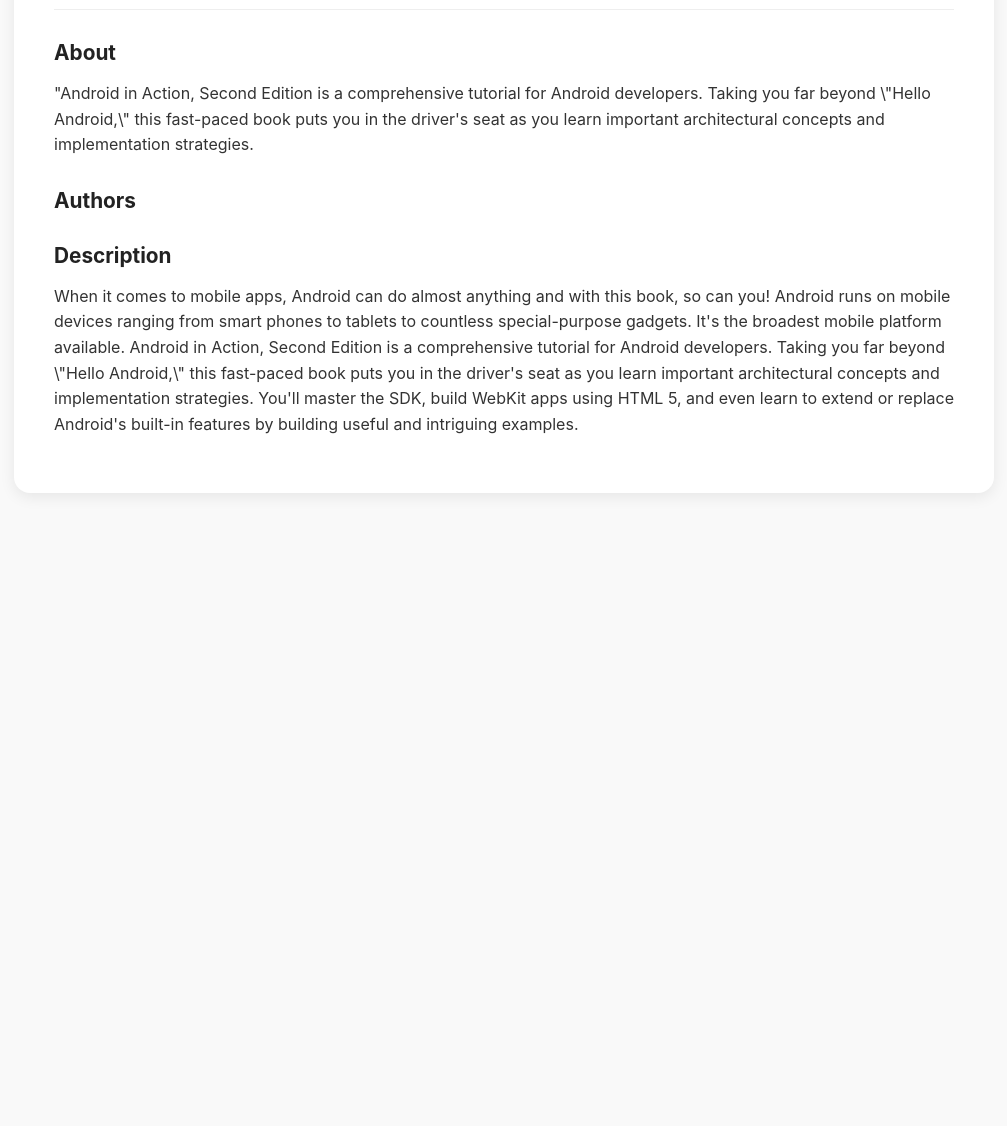
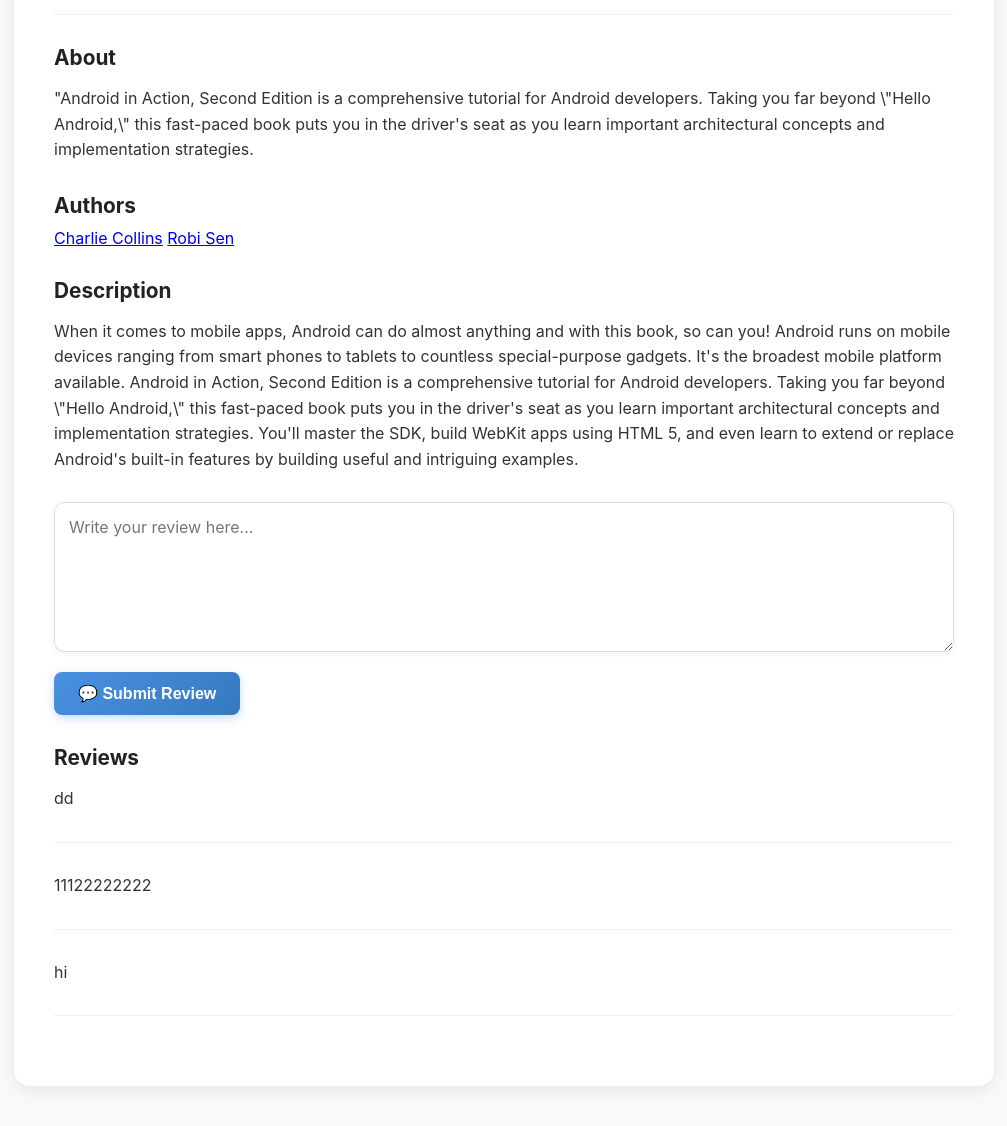
Before and after one commit to Chamindu77/Django, a Django app: page /book/2 in a window 1280 px wide. Shown: the part 296-1422 px from the top of the page, without its empty margins (136-1143 px from the left). Before the commit the page ends 790 px from the top, so only its background shows below. Run offline with Django 5.2, Linux system fonts and the light colour scheme; data comes from the database, SQL or seed files in the repository; both versions use the stored data as it was after the commit; parts of the project's set-up code (start-up, migrations or seed data) failed here and were passed over.

Commit message:
Implement book and review models with authors, update admin registration, and create templates for book listing and details

```diff
--- a/bookstore-project/books/admin.py
+++ b/bookstore-project/books/admin.py
@@ -1,5 +1,6 @@
 from django.contrib import admin
-from books.models import Book
+from books.models import Book, Author
 # Register your models here.
 
 admin.site.register(Book)
+admin.site.register(Author)
--- a/bookstore-project/books/models.py
+++ b/bookstore-project/books/models.py
@@ -1,6 +1,14 @@
 from django.db import models
 
 # Create your models here.
+
+class Author(models.Model):
+    name = models.CharField(max_length=256)
+    created_at = models.DateTimeField(auto_now_add=True)
+
+    def __str__(self):
+        return self.name
+
 
 class Book(models.Model):
     title = models.CharField(max_length=256)
@@ -8,8 +16,20 @@
     thumbnailUrl = models.CharField(max_length=512, null=True)
     shortDescription = models.CharField(max_length=256, null=True)
     longDescription = models.TextField(null=True)
+    authors = models.ManyToManyField('Author')
     # authors = models.ManyToManyField(Author)
     # image = models.ImageField(upload_to="images", null=True)
 
     def __str__(self):
         return f"{self.id} {self.title}"
+
+
+class Review(models.Model):
+    body = models.TextField()
+    created_at = models.DateTimeField(auto_now_add=True)
+    book = models.ForeignKey(Book, on_delete=models.CASCADE, null=True)
+
+    def __str__(self):
+        return f"Review for {self.book.title}"
+
+# 3.11.40
--- a/bookstore-project/books/templates/books/show.html
+++ b/bookstore-project/books/templates/books/base.html
@@ -1,29 +1,3 @@
-<!-- <!DOCTYPE html>
-
-<html lang="en">
-  <head>
-    <meta charset="UTF-8" />
-
-    <meta http-equiv="X-UA-Compatible" content="IE=edge" />
-    <meta name="viewport" content="width=device-width, initial-scale=1.0" />
-    <link
-      href="https://unpkg.com/tailwindcss@^2/dist/tailwind.min.css"
-      rel="stylesheet"
-    />
-    <title>Django Course</title>
-  </head>
-
-  <body></body>
-  <section class="py-10">
-    <h1 class="text-center text-4xl">{{ book.title }}</h1>
-    <div class="flex justify-center my-4">
-    <img src="{{book.thumbnailUrl}}" />
-    </div>
-    <p>{{ book.shortDescription }}</p>
-  </section>
-</html> -->
-
-
 <!DOCTYPE html>
 <html lang="en">
 <head>
@@ -101,6 +75,57 @@
             margin: 30px 0;
         }
 
+        /* --- Form Styling --- */
+        form {
+            margin-top: 30px;
+            display: flex;
+            flex-direction: column;
+            gap: 20px;
+        }
+
+        textarea {
+            padding: 14px;
+            font-size: 1rem;
+            border: 1px solid #ddd;
+            border-radius: 10px;
+            resize: vertical;
+            min-height: 120px;
+            transition: all 0.3s ease;
+            font-family: inherit;
+            box-shadow: 0 2px 6px rgba(0, 0, 0, 0.05);
+        }
+
+        textarea:focus {
+            border-color: #4a90e2;
+            outline: none;
+            box-shadow: 0 0 0 3px rgba(74, 144, 226, 0.2);
+        }
+
+        button[type="submit"] {
+            align-self: flex-start;
+            background: linear-gradient(135deg, #4a90e2, #357ABD);
+            color: #fff;
+            border: none;
+            padding: 12px 24px;
+            font-size: 1rem;
+            font-weight: 600;
+            border-radius: 8px;
+            cursor: pointer;
+            transition: all 0.3s ease;
+            box-shadow: 0 3px 10px rgba(74, 144, 226, 0.3);
+        }
+
+        button[type="submit"]:hover {
+            background: linear-gradient(135deg, #357ABD, #2f6fb4);
+            box-shadow: 0 4px 12px rgba(53, 122, 189, 0.4);
+            transform: translateY(-1px);
+        }
+
+        button[type="submit"]:active {
+            transform: translateY(1px);
+            box-shadow: 0 2px 6px rgba(53, 122, 189, 0.3);
+        }
+
         @media (max-width: 600px) {
             .book-header {
                 flex-direction: column;
@@ -109,31 +134,19 @@
             .book-info {
                 text-align: center;
             }
+            button[type="submit"] {
+                align-self: center;
+            }
         }
     </style>
 </head>
 <body>
-    <div class="container">
-        <div class="book-header">
-            <img src="{{ book.thumbnailUrl }}" alt="{{ book.title }} cover">
-            <div class="book-info">
-                <h1>{{ book.title }}</h1>
-                <p class="meta">📅 Published: {{ book.publishedDate|date:"F j, Y" }}</p>
-                <p class="meta">📚 Total Pages: {{ book.pageCount }}</p>
-                <p class="meta">🏷️ Categories: {{ book.categories|join:", " }}</p>
-            </div>
-        </div>
+    <section class="py-10 flex justify-center">
+        {% block content %}
 
-        <hr>
 
-        <h2>About</h2>
-        <p>{{ book.shortDescription }}</p>
+        {% endblock content %}
 
-        <h2>Authors</h2>
-        <p class="authors">{{ book.authors|join:", " }}</p>
-
-        <h2>Description</h2>
-        <p>{{ book.longDescription }}</p>
-    </div>
+    </section>
 </body>
 </html>
--- /dev/null
+++ b/bookstore-project/books/templates/books/book_detail.html
@@ -0,0 +1,52 @@
+{% extends 'books/base.html' %} {% block title %} Bookstore - {{ book.title }}
+{% endblock %} {% block content %}
+<div class="container">
+  <div class="book-header">
+    <img src="{{ book.thumbnailUrl }}" alt="{{ book.title }} cover" />
+    <div class="book-info">
+      <h1>{{ book.title }}</h1>
+      <p class="meta">📅 Published: {{ book.publishedDate|date:"F j, Y" }}</p>
+      <p class="meta">📚 Total Pages: {{ book.pageCount }}</p>
+      <p class="meta">🏷️ Categories: {{ book.categories|join:", " }}</p>
+    </div>
+  </div>
+
+  <hr />
+
+  <h2>About</h2>
+  <p>{{ book.shortDescription }}</p>
+
+  <h2>Authors</h2>
+
+  {% for author in authors %}
+  <a href="{% url 'author.books' author %}">{{ author }}</a>
+  <!-- <p class="authors">{{ author.name }}</p> -->
+  {% empty %}
+  <p class="authors">Unknown Author</p>
+  {% endfor %}
+
+  <h2>Description</h2>
+  <p>{{ book.longDescription }}</p>
+
+  <div>
+    <form method="post" action="{% url 'book.review' book.id %}">
+      {% csrf_token %}
+      <textarea
+        name="review"
+        placeholder="Write your review here..."
+      ></textarea>
+      <button type="submit">💬 Submit Review</button>
+    </form>
+  </div>
+
+  <div>
+    <h2>Reviews</h2>
+    {% for review in reviews %}
+    <p>{{ review.body }}</p>
+    <hr />
+    {% empty %}
+    <p>No reviews yet. Be the first to review!</p>
+    {% endfor %}
+  </div>
+</div>
+{% endblock %}
--- a/bookstore-project/books/templates/books/index.html
+++ b/bookstore-project/books/templates/books/book_list.html
@@ -19,7 +19,7 @@
     <h1 class="text-center text-3xl mb-10">Programming Books</h1>
 
     <div class="grid grid-cols-4 gap-4">
-    {% for book in books %}
+    {% for book in book_list %}
     <a href="/book/{{ book.id }}" class="justify-self-center text-center my-4" target="_blank">
     <div class="justify-self-center">
     <p>{{ book.title }}</p>
--- a/bookstore-project/books/urls.py
+++ b/bookstore-project/books/urls.py
@@ -3,6 +3,10 @@
 
 
 urlpatterns = [
-    path('', views.index),
-    path('<int:id>', views.show),
+    #path('', views.index, name='book.all'),
+    path('', views.BookListView.as_view(), name='book.all'),
+    #path('<int:id>', views.show, name='book.show'),
+    path('<int:pk>', views.BookDetailView.as_view(), name='book.show'),
+    path('<int:id>/review', views.review, name='book.review'),
+    path('<str:author>', views.author, name='author.books'),
 ]
--- a/bookstore-project/books/views.py
+++ b/bookstore-project/books/views.py
@@ -1,39 +1,37 @@
-from django.shortcuts import render, get_object_or_404
-from books.models import Book
-from django.http import Http404
-
-# import json
-# import os
-
-# # Get the base directory of your project
-# BASE_DIR = os.path.dirname(os.path.dirname(os.path.abspath(__file__)))
-
-# # Build the correct path to books.json
-# books_path = os.path.join(BASE_DIR, 'books.json')
-
-# # Open JSON file safely
-# with open(books_path, encoding='utf-8') as f:
-#     data = json.load(f)
-
-def index(request):
-    dbData = Book.objects.all()
-    context = {'books': dbData}
-    return render(request, 'books/index.html', context)
+from django.shortcuts import render, get_object_or_404, redirect
+from books.models import Book, Review
+from django.views.generic import ListView, DetailView
 
 
-def show(request, id):
+class BookListView(ListView):
+    def get_queryset(self):
+        return Book.objects.all()
 
-    singleBook = get_object_or_404(Book, id=id)
 
-    context = {'book': singleBook}
-    return render(request, 'books/show.html', context)
+class BookDetailView(DetailView):
+    model = Book
 
-# def show(request, id):
+    def get_context_data(self, **kwargs):
+        context = super().get_context_data(**kwargs)
+        context['reviews'] = context['book'].review_set.order_by('-created_at')
+        context['authors'] = context['book'].authors.all()
+        return context
 
-#     singleBook = list()
-#     for book in data:
-#         if book['id'] == id:
-#             singleBook = book
 
-#     context = {'book': singleBook}
-#     return render(request, 'books/show.html', context)
+def author(request, author):
+    books = Book.objects.filter(authors__name=author)
+    context = {
+        'book_list': books,
+        'author': author
+    }
+    print(author,books)
+    return render(request, 'books/book_list.html', context)
+
+
+def review(request, id):
+    body = request.POST['review']
+    new_review = Review(body=body, book_id=id)
+    new_review.save()
+
+
+    return redirect('book.all')
```
Also changed, not shown: bookstore-project/books/migrations/0001_initial.py, bookstore-project/books/migrations/0002_book_longdescription_book_pagecount_and_more.py (deleted), bookstore-project/books/migrations/0002_review_created_at.py (added), bookstore-project/books/migrations/0003_review_book_id.py (added), bookstore-project/books/migrations/0004_remove_review_book_id_review_book.py (added), bookstore-project/books/migrations/0005_alter_review_book.py (added), bookstore-project/books/migrations/0006_authors_book_authors.py (added), bookstore-project/books/migrations/0007_rename_authors_author.py (added), bookstore-project/db.sqlite3.
